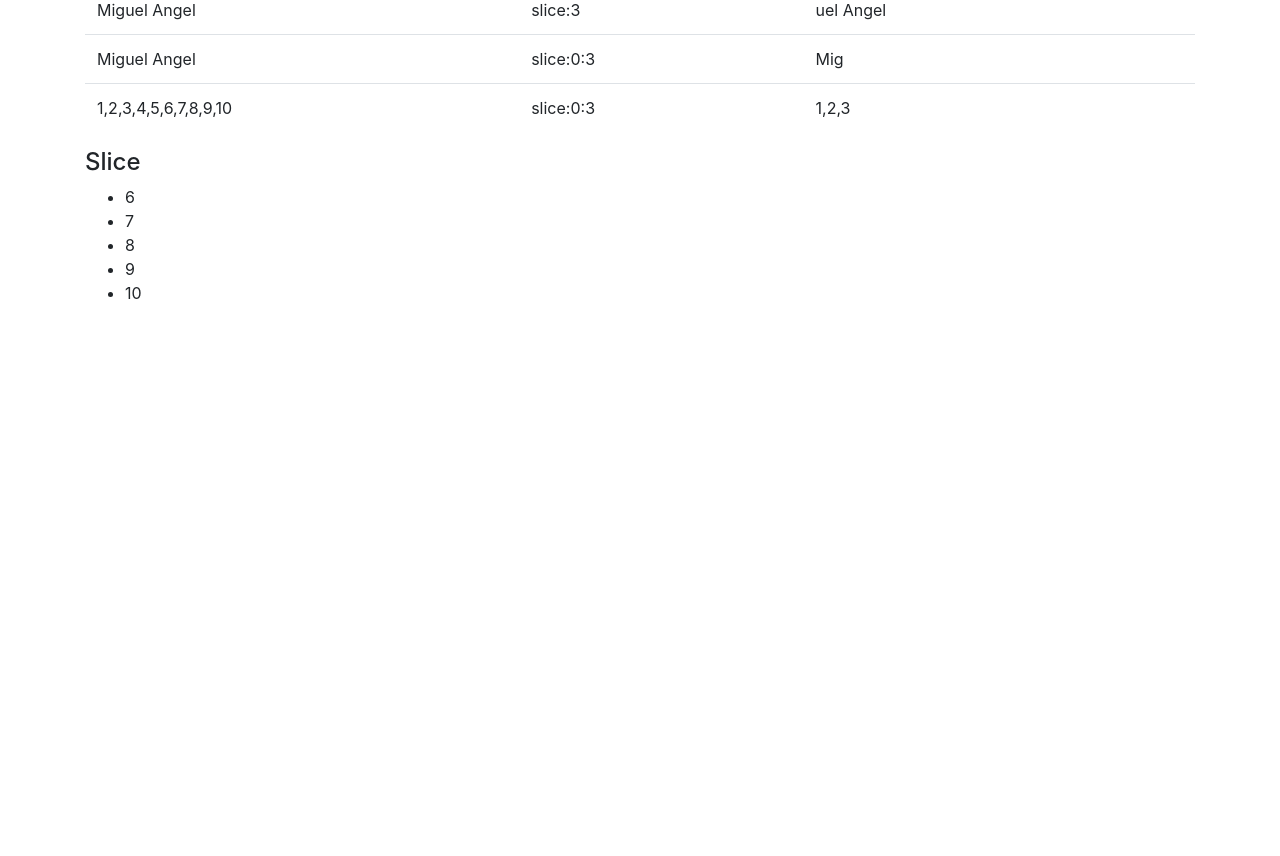
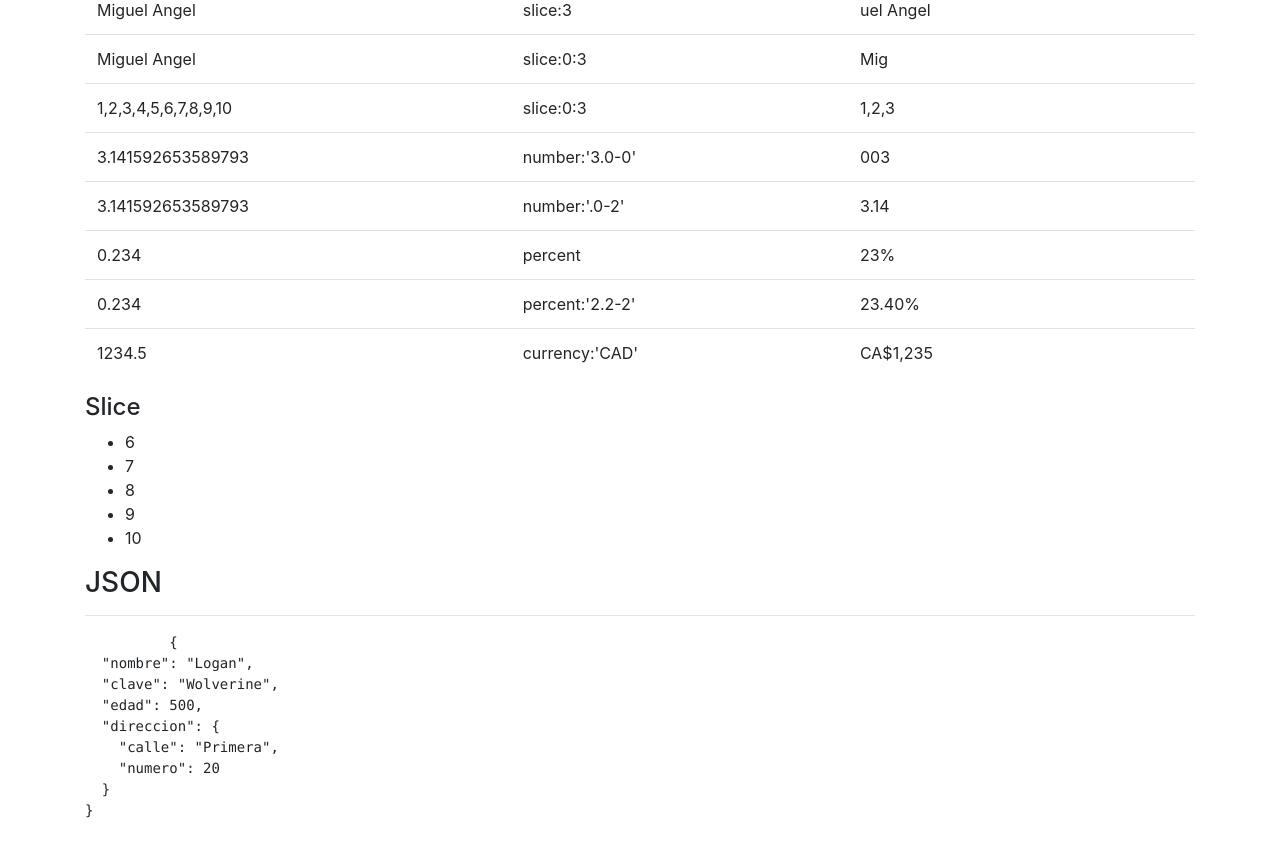
Before and after one commit to Miguel98266/Angular-Legacy, an Angular app in the folder 03-pipes/: page / in a window 1280 px wide. Shown: the part 260-1116 px from the top of the page. Before the commit the page ends 800 px from the top, so only its background shows below. Built offline with nearby package versions, Linux system fonts and the light colour scheme.

Commit message:
json pipe

```diff
--- a/03-pipes/src/app/app.component.html
+++ b/03-pipes/src/app/app.component.html
@@ -17,7 +17,7 @@
           <td>uppercase</td>
           <td>{{nombre|uppercase}}</td>
         </tr>
-         <tr>
+        <tr>
           <td>{{nombre}} </td>
           <td>lowercase</td>
           <td>{{nombre|lowercase}}</td>
@@ -37,12 +37,47 @@
           <td>slice:0:3</td>
           <td>{{arreglo|slice:0:3}}</td>
         </tr>
+        <tr>
+          <td>{{PI}} </td>
+          <td>number:'3.0-0'</td>
+          <td>{{PI|number:'3.0-0'}}</td>
+        </tr>
+        <tr>
+          <td>{{PI}} </td>
+          <td>number:'.0-2'</td>
+          <td>{{PI|number:'.0-2'}}</td>
+        </tr>
+        <tr>
+          <td>{{porcentaje}} </td>
+          <td>percent</td>
+          <td>{{porcentaje|percent}}</td>
+        </tr>
+        <tr>
+          <td>{{porcentaje}} </td>
+          <td>percent:'2.2-2'</td>
+          <td>{{porcentaje|percent:'2.2-2'}}</td>
+        </tr>
+        <tr>
+          <td>{{salario}} </td>
+          <td>currency:'CAD'</td>
+          <td>{{salario|currency:'CAD':'symbol':'.0-0'}}</td>
+        </tr>
       </tbody>
     </table>
     <h4>Slice</h4>
     <ul>
       <li *ngFor="let item of arreglo | slice:5:20">{{item}}</li>
     </ul>
+    <h3>JSON</h3>
+    <hr>
+    <div class="row">
+      <div class="col">
+        <pre>
+          {{heroe| json}}
+        </pre>
 
+      </div>
+
+    </div>
   </div>
 </div>
--- a/03-pipes/src/app/app.component.ts
+++ b/03-pipes/src/app/app.component.ts
@@ -7,5 +7,24 @@ import { Component } from '@angular/core';
 })
 export class AppComponent {
   nombre: string = 'Miguel Angel';
-  arreglo=[1,2,3,4,5,6,7,8,9,10];
+  arreglo = [1, 2, 3, 4, 5, 6, 7, 8, 9, 10];
+  PI: number = Math.PI;
+  porcentaje: number = 0.234;
+  salario: number = 1234.5;
+
+  valorPromesa = new Promise<string>((resolve, reject) => {
+    setTimeout(() => {
+      resolve('¡Llegó la data!');
+    }, 3500);
+  });
+
+  heroe = {
+    nombre: 'Logan',
+    clave: 'Wolverine',
+    edad: 500,
+    direccion: {
+      calle: 'Primera',
+      numero: 20
+    }
+  }
 }
```
